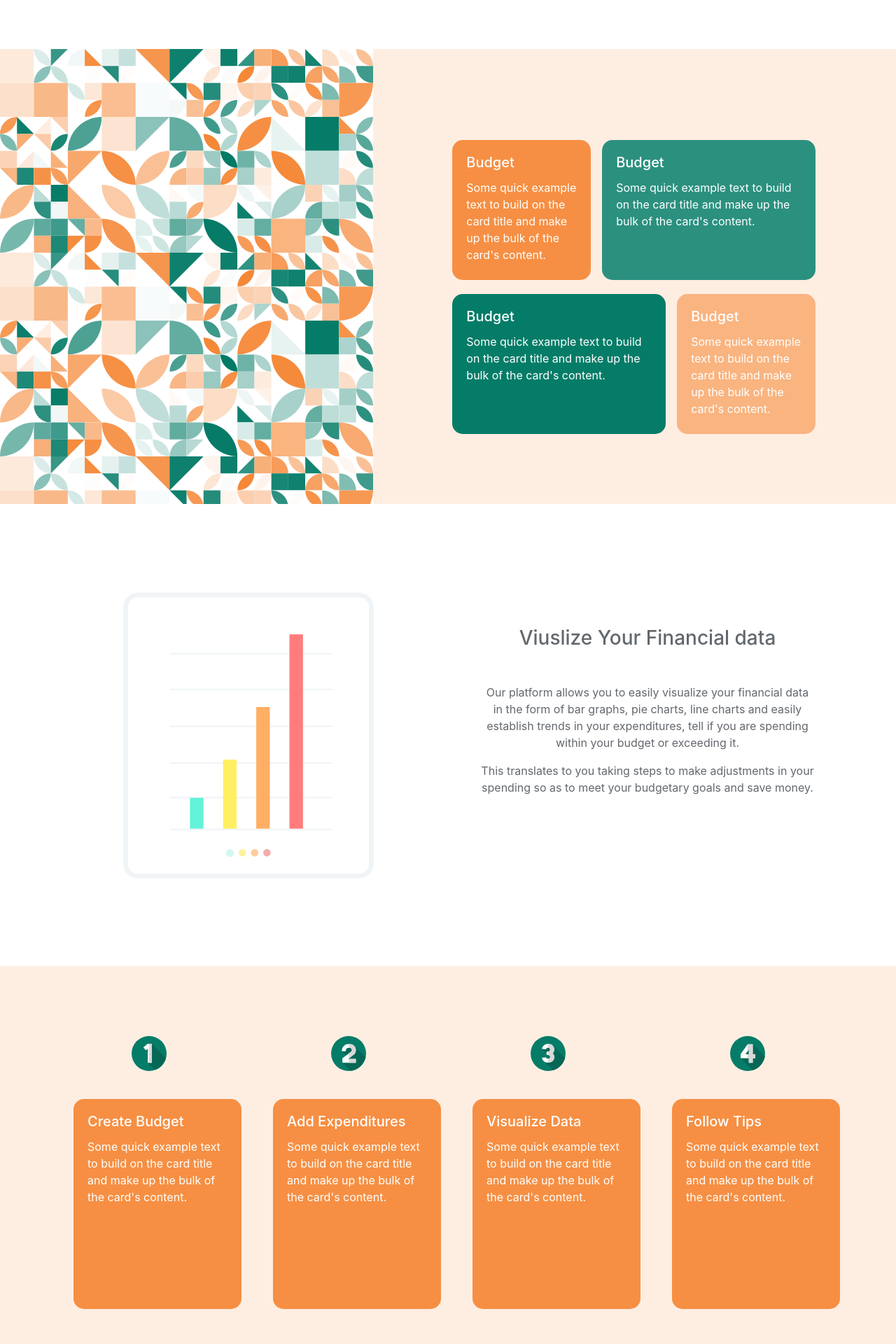
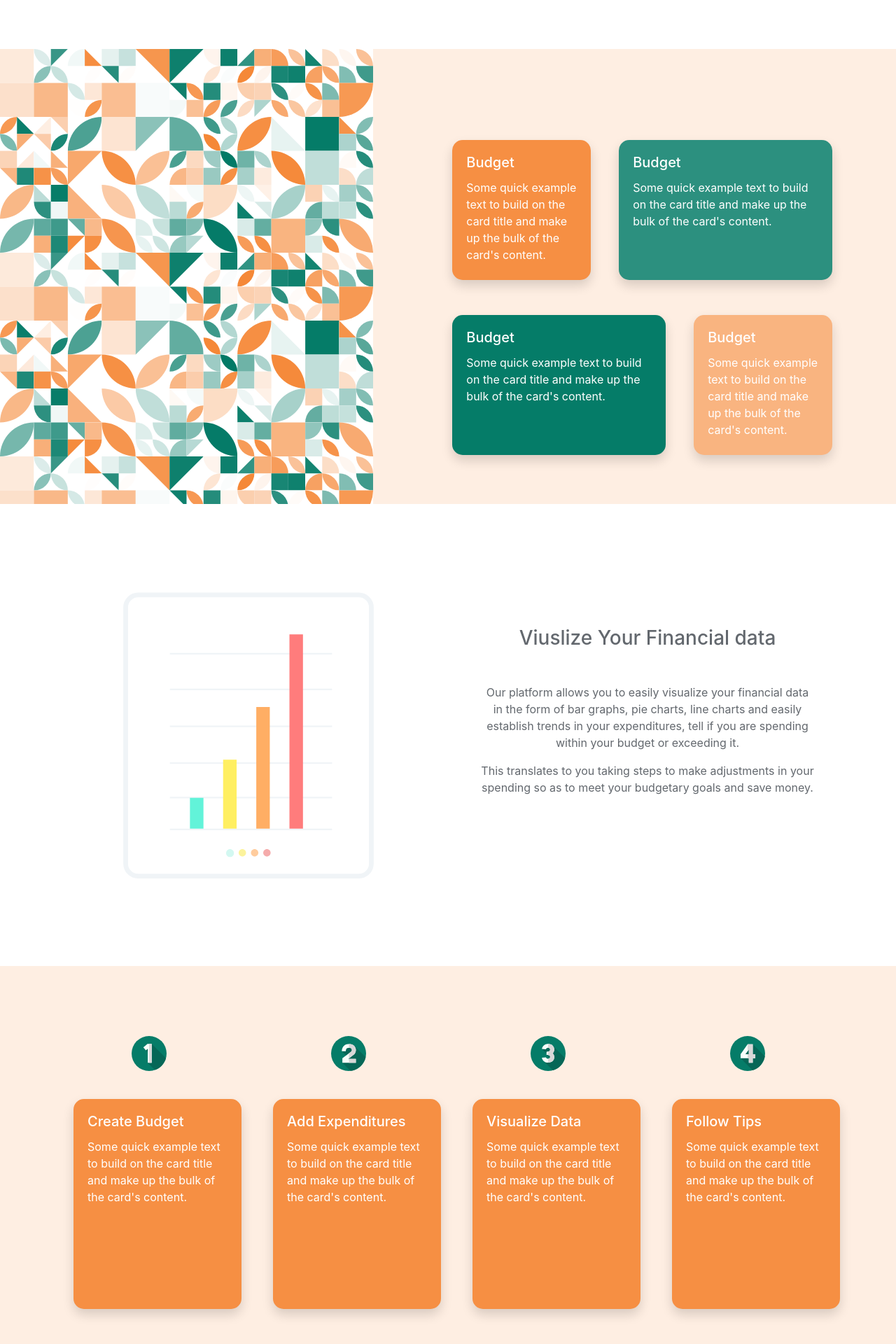
Before and after one commit to Jordan-Rob/FinMate-FE, a React (Create React App) app: page / in a window 1280 px wide. Shown: the part 556-2476 px from the top of the page at 70% size. Built offline with nearby package versions, Linux system fonts and the light colour scheme.

Commit message:
stylin 4th home section

```diff
--- a/src/components/Home.js
+++ b/src/components/Home.js
@@ -55,9 +55,9 @@ const Home = () => {
                     </div>
                     <div className="col-md-7 p-0" style={{ position:'relative' }}>
                         <div className="container"  style={{ position:'absolute', top:'20%', paddingLeft:'120px' }}>
-                            <div className="row" style={{ marginBottom:'20px' }}>
-                                <div className="col-md-4 px-2 mx-0 ">
-                                    <Card style={{ height:'200px', border:'none', borderRadius:'15px', background:'#F68F43', color:'#fff' }}>
+                            <div className="row" style={{ marginBottom:'50px' }}>
+                                <div className="col-md-4 px-2 mr-4 ">
+                                    <Card className="shadow" style={{ height:'200px', border:'none', borderRadius:'15px', background:'#F68F43', color:'#fff' }}>
                                         <Card.Body>
                                             <Card.Title>Budget</Card.Title>
                                             <Card.Text>
@@ -68,7 +68,7 @@ const Home = () => {
                                     </Card>
                                 </div>
                                 <div className="col-md-6 px-2 mx-0 ">
-                                    <Card style={{ height:'200px', border:'none', borderRadius:'15px', background:'#2C907F', color:'#fff' }}>
+                                    <Card className="shadow" style={{ height:'200px', border:'none', borderRadius:'15px', background:'#2C907F', color:'#fff' }}>
                                         <Card.Body>
                                             <Card.Title>Budget</Card.Title>
                                             <Card.Text>
@@ -80,8 +80,8 @@ const Home = () => {
                                 </div>
                             </div>
                             <div className="row">
-                                <div className="col-md-6 px-2 mx-0 ">
-                                    <Card style={{ height:'200px', border:'none', borderRadius:'15px', background:'#057C68', color:'#fff' }}>
+                                <div className="col-md-6 px-2 mr-4 ">
+                                    <Card className="shadow" style={{ height:'200px', border:'none', borderRadius:'15px', background:'#057C68', color:'#fff' }}>
                                         <Card.Body>
                                             <Card.Title>Budget</Card.Title>
                                             <Card.Text>
@@ -92,7 +92,7 @@ const Home = () => {
                                     </Card>
                                 </div>
                                 <div className="col-md-4 px-2 mx-0 ">
-                                    <Card style={{ height:'200px', border:'none', borderRadius:'15px', background:'#F9B480', color:'#fff' }}>
+                                    <Card className="shadow" style={{ height:'200px', border:'none', borderRadius:'15px', background:'#F9B480', color:'#fff' }}>
                                         <Card.Body>
                                             <Card.Title>Budget</Card.Title>
                                             <Card.Text>
@@ -139,7 +139,7 @@ const Home = () => {
                             <div style={{ textAlign:"center", marginBottom:"40px"  }}>
                                 <img style={{ height:"50px" }} src={One} />
                             </div>
-                            <Card style={{ border:'none', height:'300px', width:'240px', marginLeft:'20px', borderRadius:'15px', background:'#F68F43', color:'#fff' }}>
+                            <Card className="shadow" style={{ border:'none', height:'300px', width:'240px', marginLeft:'20px', borderRadius:'15px', background:'#F68F43', color:'#fff' }}>
                                 <Card.Body>
                                     <Card.Title>Create Budget</Card.Title>
                                     <Card.Text>
@@ -153,7 +153,7 @@ const Home = () => {
                             <div style={{ textAlign:"center", marginBottom:"40px" }}>
                                 <img style={{ height:"50px" }} src={Two} />
                             </div>
-                            <Card style={{ border:'none', height:'300px', width:'240px', marginLeft:'20px', borderRadius:'15px', background:'#F68F43', color:'#fff' }}>
+                            <Card className="shadow" style={{ border:'none', height:'300px', width:'240px', marginLeft:'20px', borderRadius:'15px', background:'#F68F43', color:'#fff' }}>
                                 <Card.Body>
                                     <Card.Title>Add Expenditures</Card.Title>
                                     <Card.Text>
@@ -167,7 +167,7 @@ const Home = () => {
                             <div style={{ textAlign:"center", marginBottom:"40px" }}>
                                 <img style={{ height:"50px" }} src={Three} />
                             </div>
-                            <Card style={{ border:'none', height:'300px', width:'240px', marginLeft:'20px', borderRadius:'15px', background:'#F68F43', color:'#fff' }}>
+                            <Card className="shadow" style={{ border:'none', height:'300px', width:'240px', marginLeft:'20px', borderRadius:'15px', background:'#F68F43', color:'#fff' }}>
                                 <Card.Body>
                                     <Card.Title>Visualize Data</Card.Title>
                                     <Card.Text>
@@ -181,7 +181,7 @@ const Home = () => {
                             <div style={{ textAlign:"center", marginBottom:"40px" }}>
                                 <img style={{ height:"50px" }} src={Four} />
                             </div>
-                            <Card style={{ border:'none', height:'300px', width:'240px', marginLeft:'20px', borderRadius:'15px', background:'#F68F43', color:'#fff' }}>
+                            <Card className="shadow" style={{ border:'none', height:'300px', width:'240px', marginLeft:'20px', borderRadius:'15px', background:'#F68F43', color:'#fff' }}>
                                 <Card.Body>
                                     <Card.Title>Follow Tips</Card.Title>
                                     <Card.Text>
```
